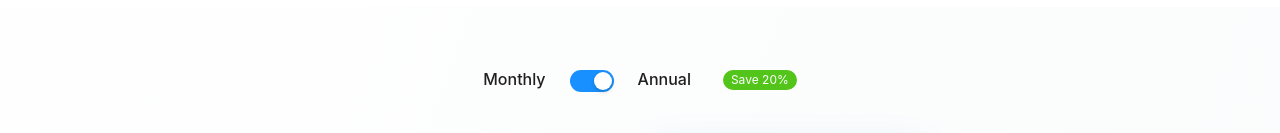
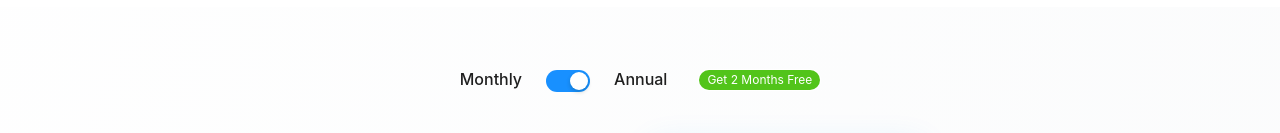
Before and after one commit to AnuragRamdasan/biirbal, a Next.js app: page /pricing in a window 1280 px wide. Both pictures are taken after a click on the switch 644 px from the left and 1250 px from the top of the page. Shown: the part 1170-1303 px from the top of the page. Built offline with nearby package versions, Linux system fonts and the light colour scheme; no server answers.

Commit message:
minor updates to pricing page

```diff
--- a/src/app/pricing/page.tsx
+++ b/src/app/pricing/page.tsx
@@ -178,7 +178,6 @@ export default function PricingPage() {
         '30s processing time',
         'Advanced analytics & reports',
         'Priority support',
-        'Custom voice options'
       ]
     },
     {
@@ -192,9 +191,7 @@ export default function PricingPage() {
         'Up to 25 team members',
         '15s processing time',
         'Advanced analytics & reporting',
-        'Priority support + SLA',
-        'Custom integrations',
-        'Dedicated account manager'
+        'Priority support',
       ]
     }
   ]
@@ -380,7 +377,7 @@ export default function PricingPage() {
                 />
                 <Text style={{ fontSize: 16, fontWeight: 500 }}>Annual</Text>
                 {isAnnual && (
-                  <Badge count="Save 20%" style={{ backgroundColor: '#52c41a', marginLeft: 8 }} />
+                  <Badge count="Get 2 Months Free" style={{ backgroundColor: '#52c41a', marginLeft: 8 }} />
                 )}
               </Space>
             </div>
```
